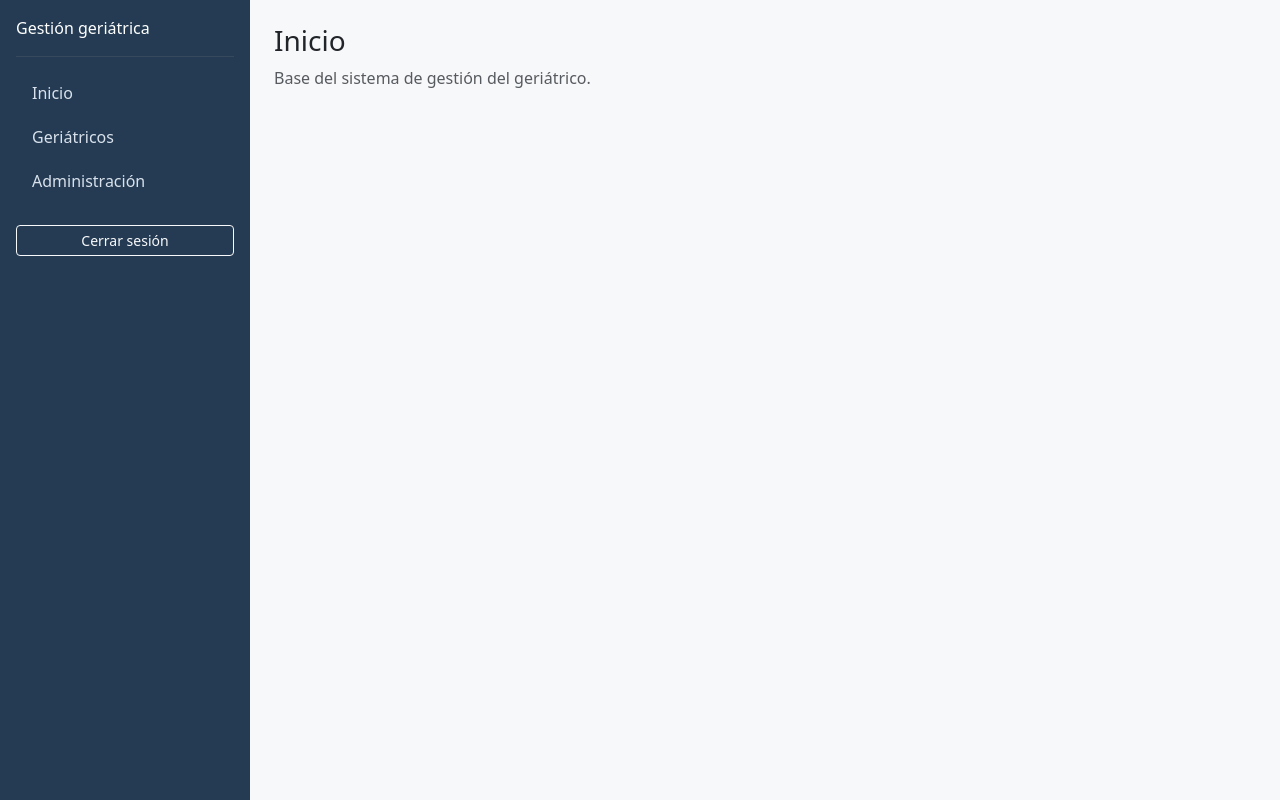
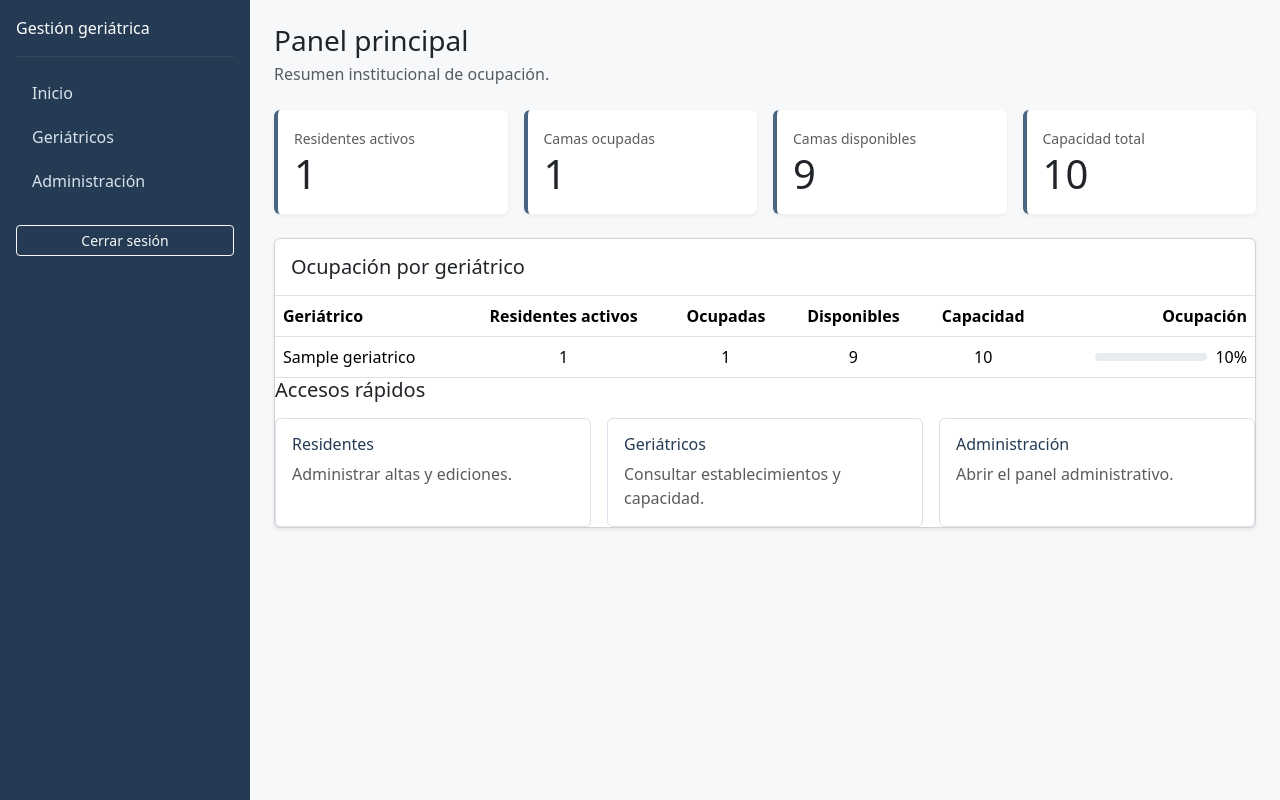
Before and after one commit to solucionesgda/dulceatardecer, a Django app: page / in a window 1280 px wide. Run offline with Django 5.2, Linux system fonts and the light colour scheme; a user stored in the database is signed in; tables that the repository leaves empty hold one stand-in row (values such as "Sample post").

Commit message:
Agrega panel principal de ocupación

```diff
--- a/institucional/templates/institucional/inicio.html
+++ b/institucional/templates/institucional/inicio.html
@@ -1 +1,20 @@
-{% extends 'base.html' %}{% block content %}<h1 class="h3">Inicio</h1><p class="text-muted">Base del sistema de gestión del geriátrico.</p>{% endblock %}
+{% extends 'base.html' %}
+
+{% block title %}Panel principal{% endblock %}
+
+{% block content %}
+<div class="d-flex flex-column flex-md-row justify-content-between align-items-md-center mb-4">
+  <div><h1 class="h3 mb-1">Panel principal</h1><p class="text-muted mb-0">Resumen institucional de ocupación.</p></div>
+</div>
+
+<div class="row g-3 mb-4">
+  <div class="col-6 col-xl-3"><div class="card metric-card h-100"><div class="card-body"><span class="text-muted small">Residentes activos</span><div class="display-6">{{ residentes_activos }}</div></div></div></div>
+  <div class="col-6 col-xl-3"><div class="card metric-card h-100"><div class="card-body"><span class="text-muted small">Camas ocupadas</span><div class="display-6">{{ camas_ocupadas }}</div></div></div></div>
+  <div class="col-6 col-xl-3"><div class="card metric-card h-100"><div class="card-body"><span class="text-muted small">Camas disponibles</span><div class="display-6">{{ camas_disponibles }}</div></div></div></div>
+  <div class="col-6 col-xl-3"><div class="card metric-card h-100"><div class="card-body"><span class="text-muted small">Capacidad total</span><div class="display-6">{{ capacidad_total }}</div></div></div></div>
+</div>
+
+<div class="card shadow-sm mb-4"><div class="card-body p-0"><div class="p-3 border-bottom"><h2 class="h5 mb-0">Ocupación por geriátrico</h2></div><div class="table-responsive"><table class="table table-hover align-middle mb-0"><thead><tr><th>Geriátrico</th><th class="text-center">Residentes activos</th><th class="text-center">Ocupadas</th><th class="text-center">Disponibles</th><th class="text-center">Capacidad</th><th class="text-end">Ocupación</th></tr></thead><tbody>{% for item in geriatrico_estadisticas %}<tr><td>{{ item.geriatrico.nombre }}</td><td class="text-center">{{ item.ocupadas }}</td><td class="text-center">{{ item.ocupadas }}</td><td class="text-center">{{ item.disponibles }}</td><td class="text-center">{{ item.geriatrico.capacidad_total }}</td><td class="text-end"><div class="d-flex align-items-center justify-content-end gap-2"><div class="progress dashboard-progress"><div class="progress-bar" role="progressbar" style="width: {{ item.ocupacion }}%"></div></div><span>{{ item.ocupacion|floatformat:0 }}%</span></div></td></tr>{% empty %}<tr><td colspan="6" class="text-center text-muted py-4">No hay geriátricos cargados.</td></tr>{% endfor %}</tbody></table></div></div>
+
+<h2 class="h5 mb-3">Accesos rápidos</h2><div class="row g-3"><div class="col-md-4"><a class="card quick-access h-100 text-decoration-none" href="{% url 'admin:institucional_residente_changelist' %}"><div class="card-body"><h3 class="h6">Residentes</h3><p class="text-muted mb-0">Administrar altas y ediciones.</p></div></a></div><div class="col-md-4"><a class="card quick-access h-100 text-decoration-none" href="{% url 'geriatrico_list' %}"><div class="card-body"><h3 class="h6">Geriátricos</h3><p class="text-muted mb-0">Consultar establecimientos y capacidad.</p></div></a></div><div class="col-md-4"><a class="card quick-access h-100 text-decoration-none" href="{% url 'admin:index' %}"><div class="card-body"><h3 class="h6">Administración</h3><p class="text-muted mb-0">Abrir el panel administrativo.</p></div></a></div></div>
+{% endblock %}
--- a/institucional/views.py
+++ b/institucional/views.py
@@ -1,12 +1,41 @@
 from django.contrib.auth.mixins import LoginRequiredMixin, PermissionRequiredMixin
+from django.db.models import Count, Q, Sum
 from django.urls import reverse_lazy
 from django.views.generic import CreateView, DeleteView, ListView, TemplateView, UpdateView
 from .forms import GeriatricoForm
-from .models import Geriatrico
+from .models import Geriatrico, Residente
 
 
 class InicioView(LoginRequiredMixin, TemplateView):
     template_name = "institucional/inicio.html"
+
+    def get_context_data(self, **kwargs):
+        context = super().get_context_data(**kwargs)
+        geriatrico_qs = Geriatrico.objects.annotate(
+            residentes_activos=Count(
+                "residentes",
+                filter=Q(residentes__estado=Residente.Estado.ACTIVO),
+            )
+        )
+        geriatrico_estadisticas = []
+        for geriatrico in geriatrico_qs:
+            disponibles = geriatrico.capacidad_total - geriatrico.residentes_activos
+            geriatrico_estadisticas.append({
+                "geriatrico": geriatrico,
+                "ocupadas": geriatrico.residentes_activos,
+                "disponibles": disponibles,
+                "ocupacion": (geriatrico.residentes_activos / geriatrico.capacidad_total * 100),
+            })
+        capacidad_total = geriatrico_qs.aggregate(total=Sum("capacidad_total"))["total"] or 0
+        residentes_activos = Residente.objects.filter(estado=Residente.Estado.ACTIVO).count()
+        context.update({
+            "residentes_activos": residentes_activos,
+            "camas_ocupadas": residentes_activos,
+            "camas_disponibles": capacidad_total - residentes_activos,
+            "capacidad_total": capacidad_total,
+            "geriatrico_estadisticas": geriatrico_estadisticas,
+        })
+        return context
 
 
 class GeriatricoListView(LoginRequiredMixin, PermissionRequiredMixin, ListView):
--- a/static/css/app.css
+++ b/static/css/app.css
@@ -1 +1 @@
-body { background: #f7f8fa; } .sidebar { background: #243b53; min-height: 100vh; width: 250px; } .sidebar .nav-link { color: #d9e2ec; border-radius: .375rem; } .sidebar .nav-link:hover { background: #334e68; color: #fff; } .form-control, textarea { max-width: 42rem; } @media (max-width: 991px) { .sidebar { width: 100%; min-height: auto; } }
+body { background: #f7f8fa; } .sidebar { background: #243b53; min-height: 100vh; width: 250px; } .sidebar .nav-link { color: #d9e2ec; border-radius: .375rem; } .sidebar .nav-link:hover { background: #334e68; color: #fff; } .form-control, textarea { max-width: 42rem; } .metric-card { border: 0; border-left: 4px solid #486581; box-shadow: 0 .125rem .25rem rgba(0, 0, 0, .05); } .dashboard-progress { width: 7rem; height: .5rem; } .quick-access { color: #243b53; border-color: #d9e2ec; transition: box-shadow .15s, transform .15s; } .quick-access:hover { color: #102a43; box-shadow: 0 .5rem 1rem rgba(0, 0, 0, .1); transform: translateY(-2px); } @media (max-width: 991px) { .sidebar { width: 100%; min-height: auto; } }
```
Also changed, not shown: institucional/tests.py (+10 -0 lines).
